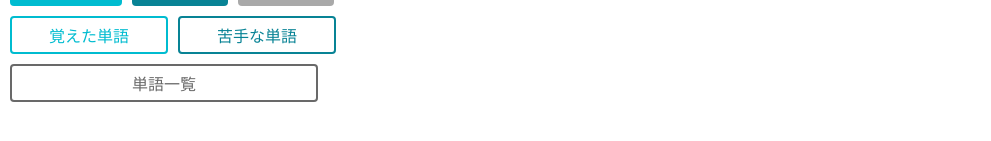
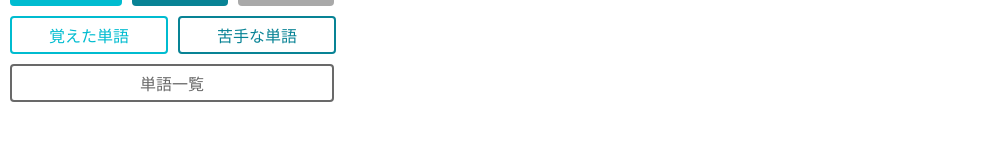
Before and after one commit to risamatsuda/tango, a React (Vite) app in the folder tango/: page / in a window 1280 px wide. Shown: the part 447-588 px from the top of the page, without its empty margins (0-991 px from the left). Built offline with nearby package versions, Linux system fonts and the light colour scheme.

Commit message:
ボタンの幅調整

```diff
--- a/tango/src/Button.module.css
+++ b/tango/src/Button.module.css
@@ -78,7 +78,7 @@
   background-color: white;
   border: 2px solid #696969;
   color: #696969;
-  padding: 5px 120px;
+  padding: 5px 128px;
   text-align: center;
   text-decoration: none;
   display: inline-block;
```
